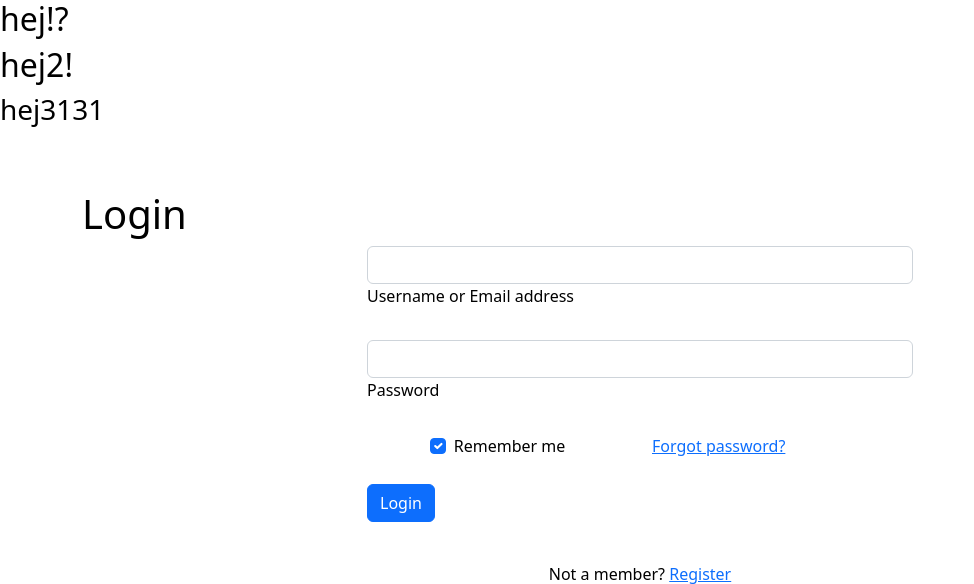
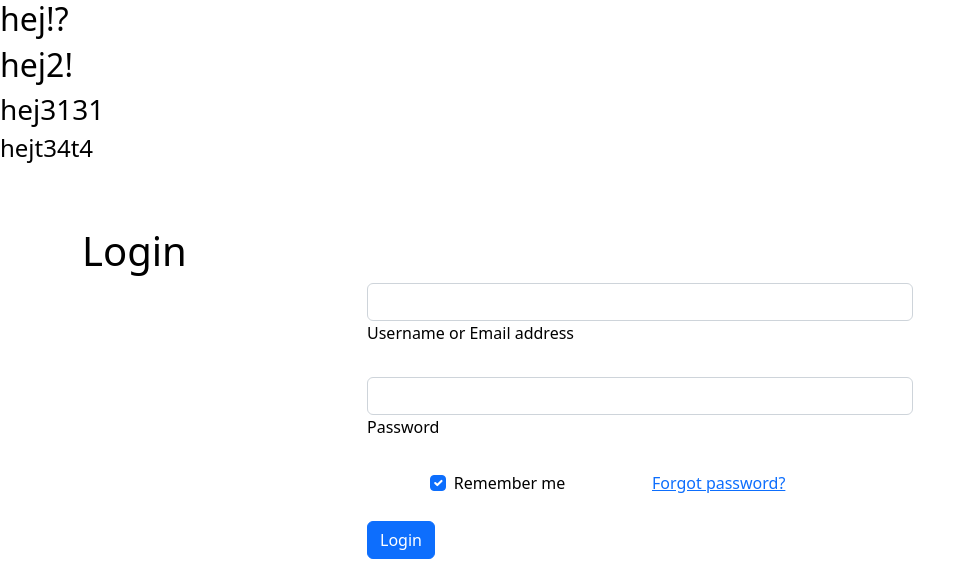
Before and after one commit to jonas897/powerol, a PHP site: page /index.php in a window 1280 px wide. Shown: the top 584 px of the page, without its empty margins (0-974 px from the left). Run offline with PHP 8.4, Linux system fonts and the light colour scheme; some libraries are stand-ins or nearby versions.

Commit message:
first branch commit

```diff
--- a/header.php
+++ b/header.php
@@ -29,6 +29,7 @@ if(isset($_POST['logout-button'])){
 <h2> hej!? </h2>
 <h2> hej2! </h2>
 <h3> hej3131 </h3>
+<h4> hejt34t4 </h4>
 
 <nav id="header" class=" navbar navbar-expand-lg">
   <a id="margin" class="text-white navbar-brand" href="index.php">Home</a>
```
